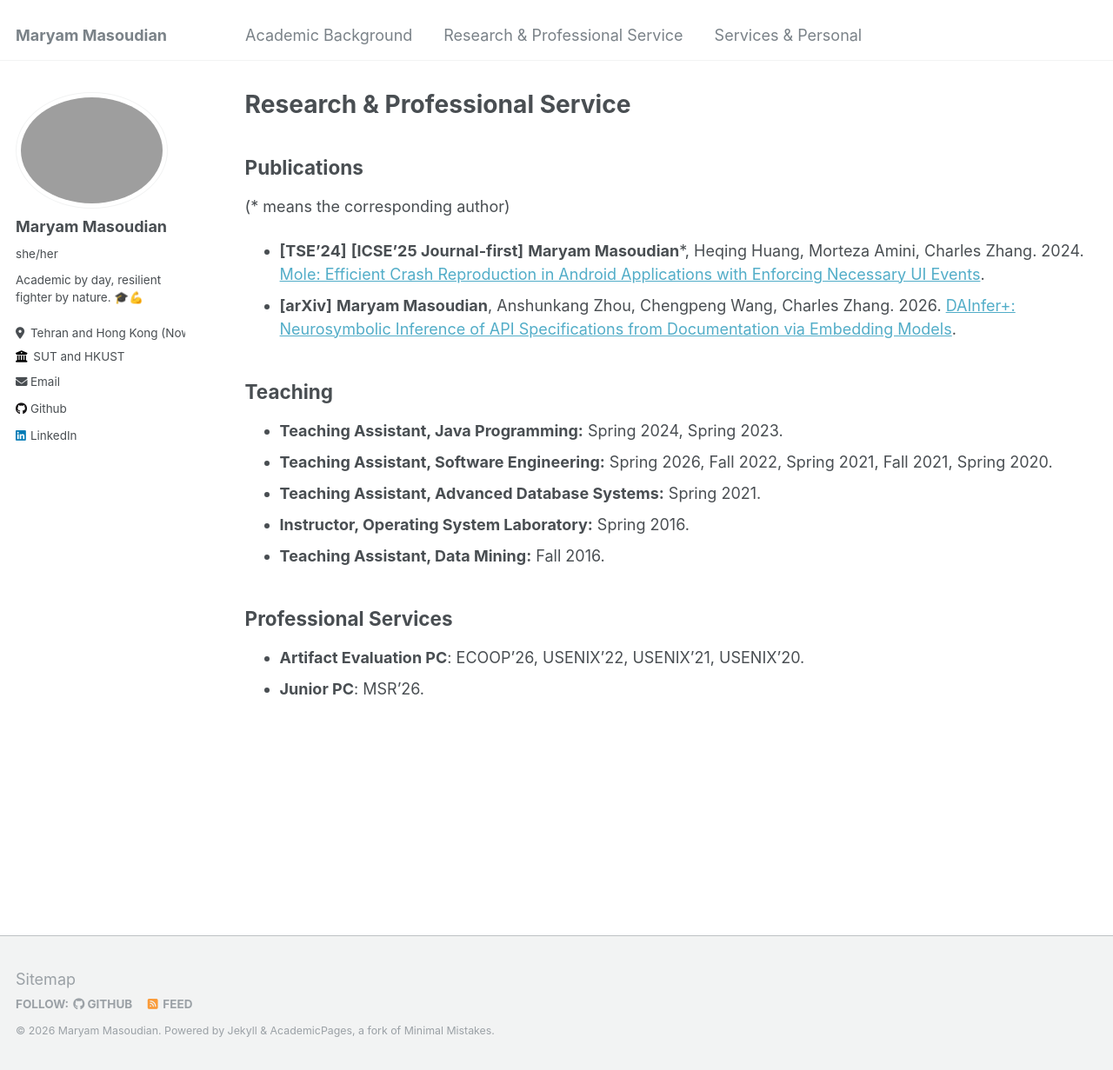
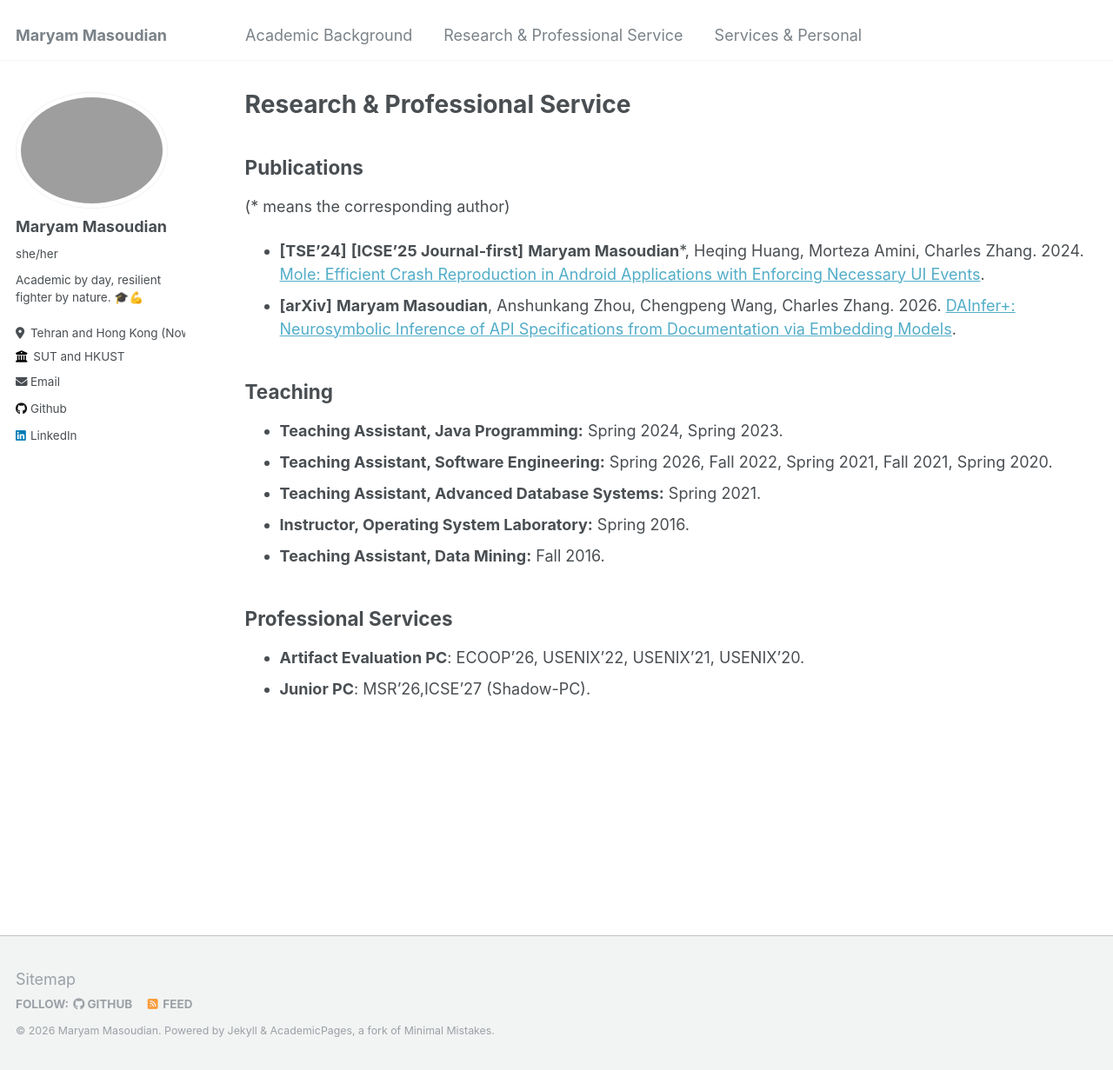
Before and after one commit to maryammsd/maryammsd.github.io, a Jekyll site: the page built from _pages/research.md, in a window 1280 px wide and 1231 px high. Shown: the whole window at 87% size. Built offline with Jekyll 4.4.1, drawn with Linux system fonts in a browser that asks for light colours.

Commit message:
Update Junior PC roles

```diff
--- a/_pages/research.md
+++ b/_pages/research.md
@@ -23,4 +23,4 @@ via Embedding Models](https://arxiv.org/abs/2603.28060).
 
 ## Professional Services
 * **Artifact Evaluation PC**: ECOOP'26, USENIX’22, USENIX’21, USENIX’20.
-* **Junior PC**: MSR’26.
+* **Junior PC**: MSR’26,ICSE'27 (Shadow-PC).
```
